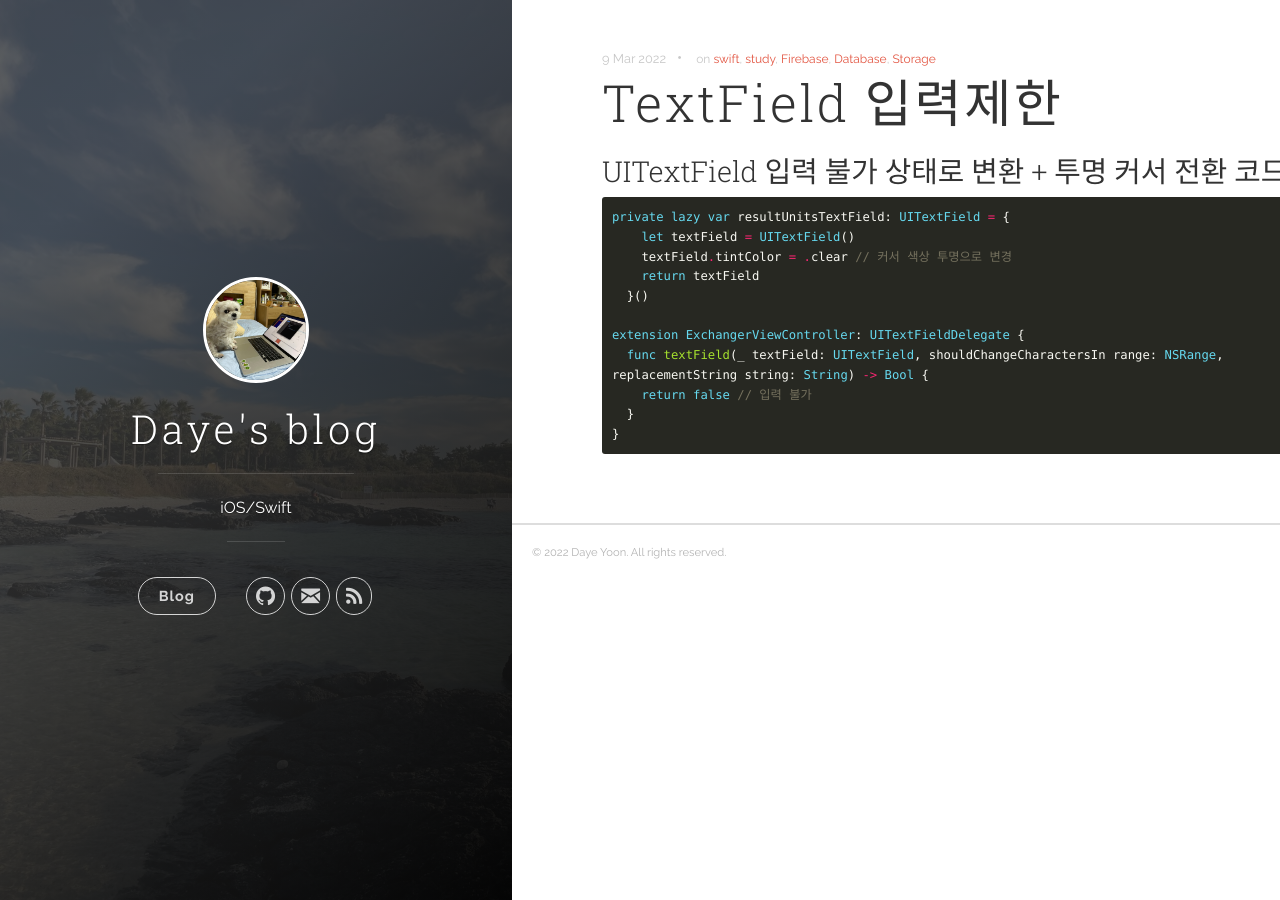
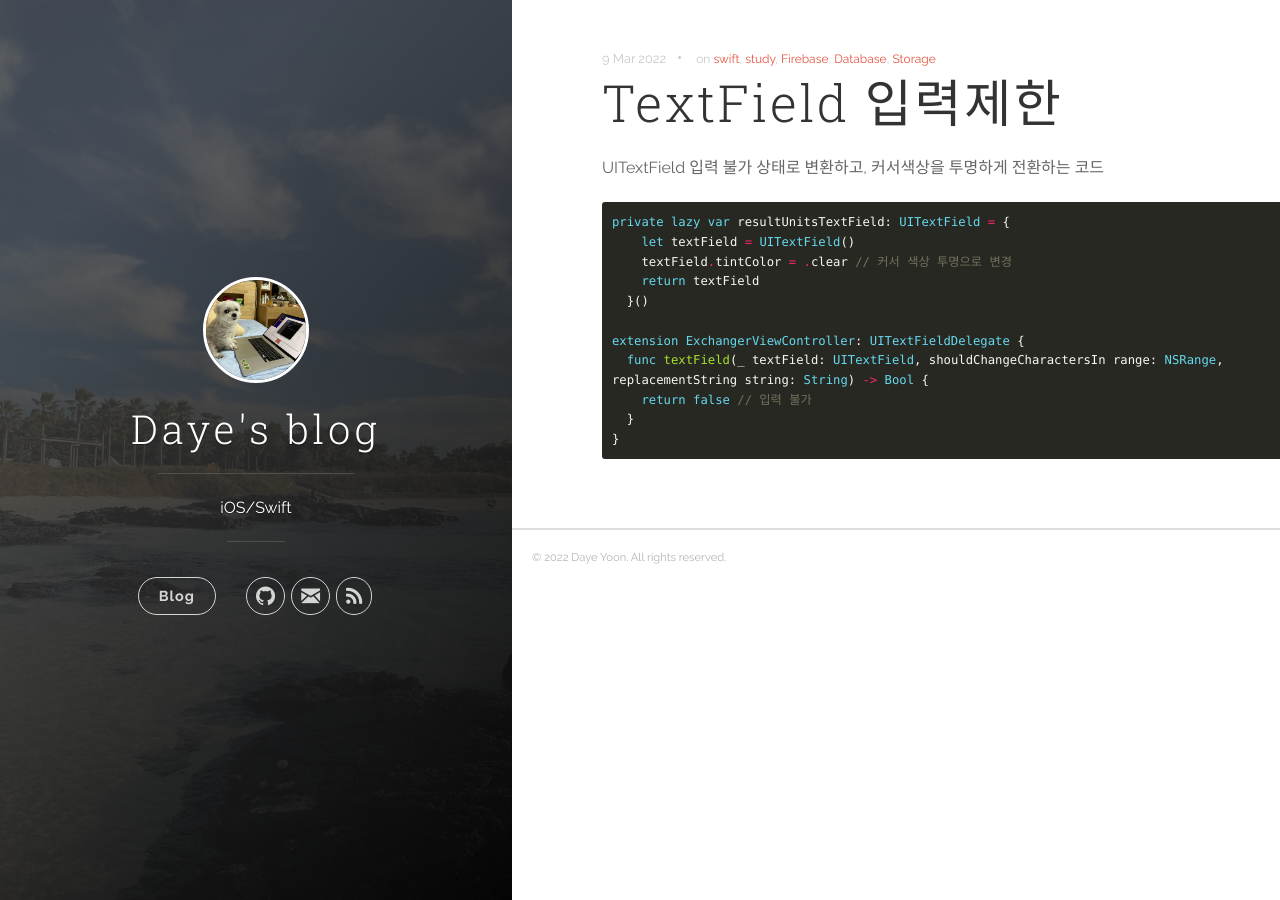
Before and after one commit to dy-yb/dy-yb.github.io, a Jekyll site: the page built from _posts/2022-03-09-UITextFieldUnable.md, in a window 1280 px wide. Built offline with Jekyll 4.4.1, drawn with Linux system fonts in a browser that asks for light colours; nearby versions of some CDN libraries; comment, search, counter and statistics services are not loaded.

Commit message:
Update 2022-03-09-UITextFieldUnable.md

````diff
--- a/_posts/2022-03-09-UITextFieldUnable.md
+++ b/_posts/2022-03-09-UITextFieldUnable.md
@@ -5,7 +5,7 @@ tags: swift study Firebase Database Storage
 categories: [ iOS ]
 ---
 
-### UITextField 입력 불가 상태로 변환 + 투명 커서 전환 코드
+UITextField 입력 불가 상태로 변환하고, 커서색상을 투명하게 전환하는 코드
 
 ```swift
 private lazy var resultUnitsTextField: UITextField = {
````
